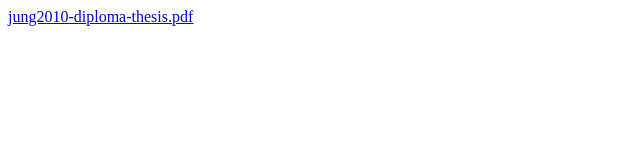
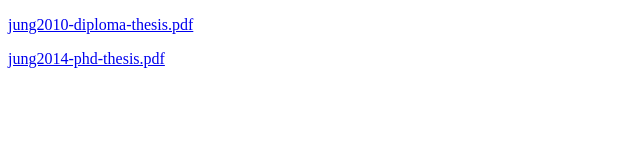
Before and after one commit to proggy/proggy.github.io, a plain HTML site: page index.html in a window 1280 px wide. Shown: the whole page, without its empty margins (0-640 px from the left). Drawn offline with Linux system fonts and the light colour scheme.

Commit message:
added phd thesis

```diff
--- a/index.html
+++ b/index.html
@@ -7,6 +7,11 @@
         <title>Daniel Jung</title>
     </head>
     <body>
-        <a href="jung2010-diploma-thesis.pdf">jung2010-diploma-thesis.pdf</a>
+        <p>
+            <a href="jung2010-diploma-thesis.pdf">jung2010-diploma-thesis.pdf</a>
+        </p>
+        <p>
+            <a href="jung2014-phd-thesis.pdf">jung2014-phd-thesis.pdf</a>
+        </p>
     </body>
 </html>
```
Also changed, not shown: 1 other file.
